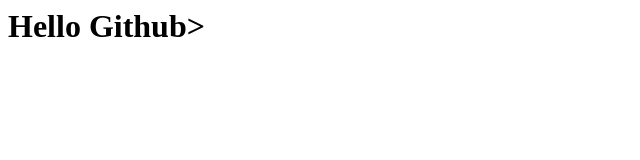
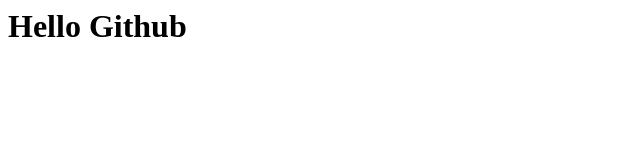
Before and after one commit to arideden/arideden.github.com, a plain HTML site: page index.html in a window 1280 px wide. Shown: the full height of the page, 0-640 px from the left. Drawn offline with Linux system fonts and the light colour scheme.

Commit message:
spelling

```diff
--- a/index.html
+++ b/index.html
@@ -6,7 +6,7 @@ Hello Github
 </head>
 <body>
 <h1>
-Hello Github>
+Hello Github
 </h1>
 </body>
 </html>
```
